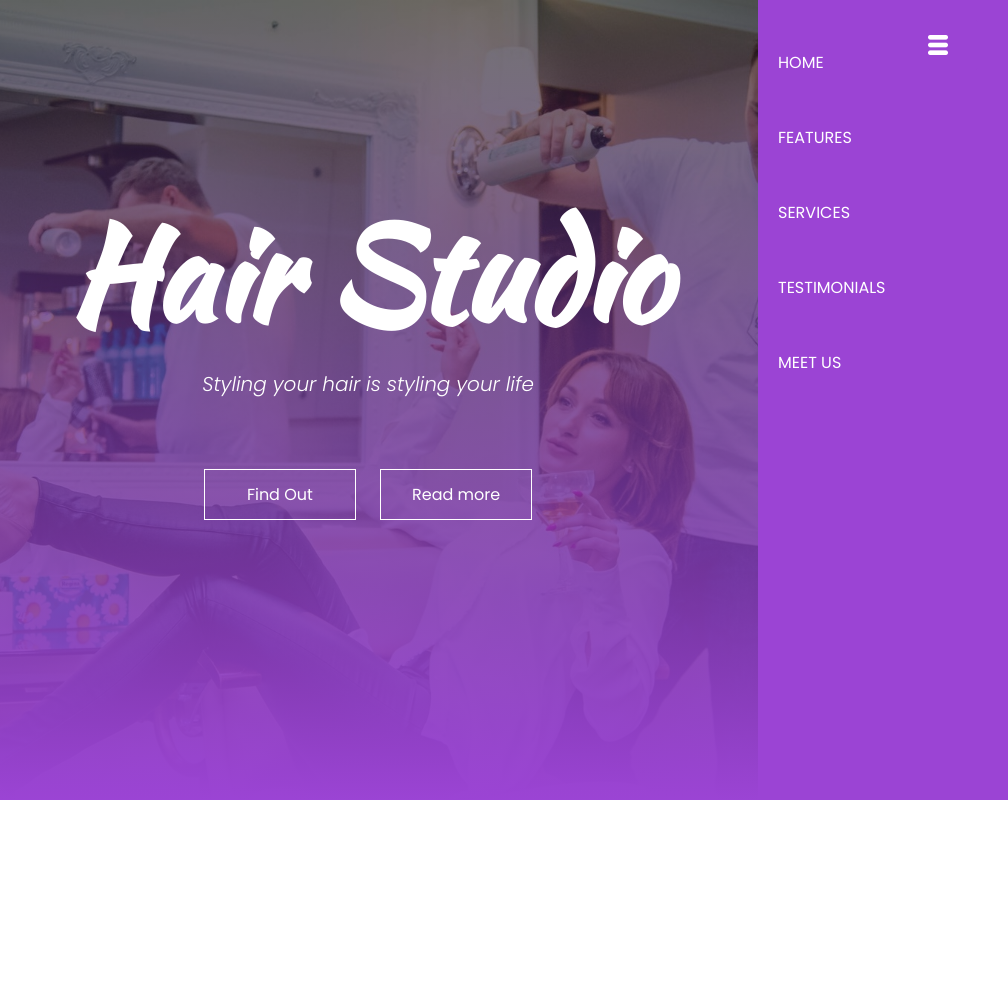
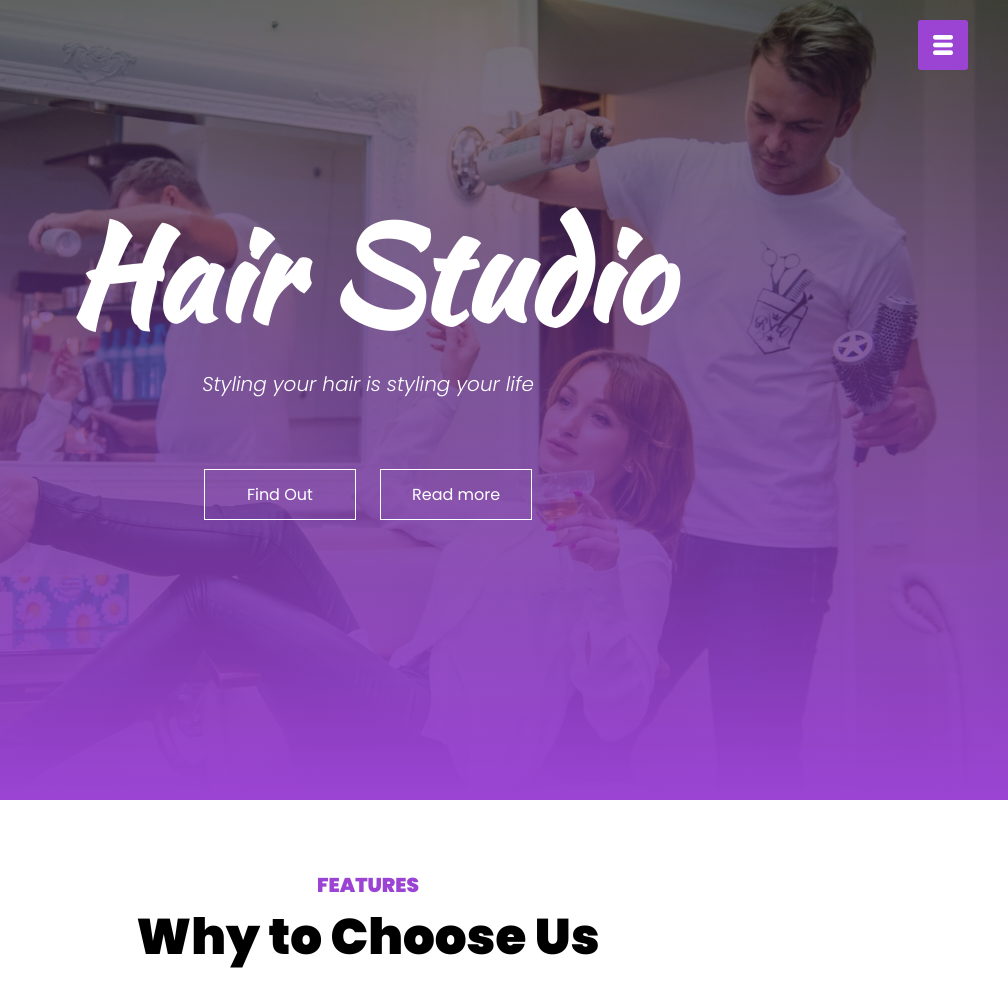
Before and after one commit to mariegrace31/hairsalonwebsite_exercise, a plain HTML site: page index.html in a window 1280 px wide. Shown: the full height of the page, 272-1280 px from the left. Before the commit the page ends 800 px from the top, so only its background shows below. Drawn offline with Linux system fonts and the light colour scheme.

Commit message:
third commit

```diff
--- a/index.html
+++ b/index.html
@@ -34,16 +34,32 @@
  <div id="menuBtn">
     <img src="images/menu.png" id="menu">
  </div>
+ <!---Features--->
+<section id="features">
+    <div class="title-text">
+        <p>FEATURES</p>
+        <h1>Why to Choose Us</h1>
+    </div>
+</section>
+
+
+
+
+
+
  <script>
     var menuBtn = document.getElementById ("menuBtn")
     var sideNav = document.getElementById ("sideNav")
     var menu = document.getElementById ("menu")
+    sideNav.style.right="-250px";
     menuBtn.onclick = function (){
         if(sideNav.style.right== "-250px"){
             sideNav.style.right="0";
+            menu.src="images/close.png";
         }
         else{
             sideNav.style.right="-250px";
+            menu.src="images/menu.png";
         }
     }
  </script>
--- a/style.css
+++ b/style.css
@@ -63,10 +63,11 @@
     width: 250px;
     height: 100vh;
     position: fixed;
-    right: 0;
+    right: -250px;
     top: 0;
     background: rgb(155, 68, 212);
     z-index: 2;
+    transition: 0.5s;
 }
 nav ul li{
     list-style: none;
@@ -81,16 +82,52 @@ nav ul li a{
     height: 50px;
     background: rgb(155, 68, 212);
     position: fixed;
-    right: 30px;
+    right: 40px;
     top: 20px;
-    border-radius: 2px;
+    border-radius: 3px;
     z-index: 3;
     cursor: pointer;
 }
 #menuBtn img{
     width: 20px;
     margin-top: 15px;
+    padding-left: 15px;
 }
-#menu{
-
+@media screen and (max-width:770px){
+    .banner-text h1{
+        font-size: 44px;
+    }
+    .banner-btn a{
+        display: block;
+        margin: 20px auto;
+    }
 }
+/*--Features--*/
+#features{
+    width: 100%;
+    padding: 70px 0;
+}
+.title-text{
+    text-align: center;
+    padding-bottom: 70px;
+}
+.title-text p{
+    margin: auto;
+    font-size: 20px;
+    color:rgb(155, 68, 212) ;
+    font-weight: bold;
+    display: inline-block;
+}
+.title-text p::after{
+    content: '';
+    width: 50px;
+    height: 35px;
+    background: linear-gradient(#660195,#fff);
+    position: absolute;
+    top: 0;
+    left: 0;
+    z-index: -1;
+}
+.title-text h1{
+    font-size: 50px;
+}
```
